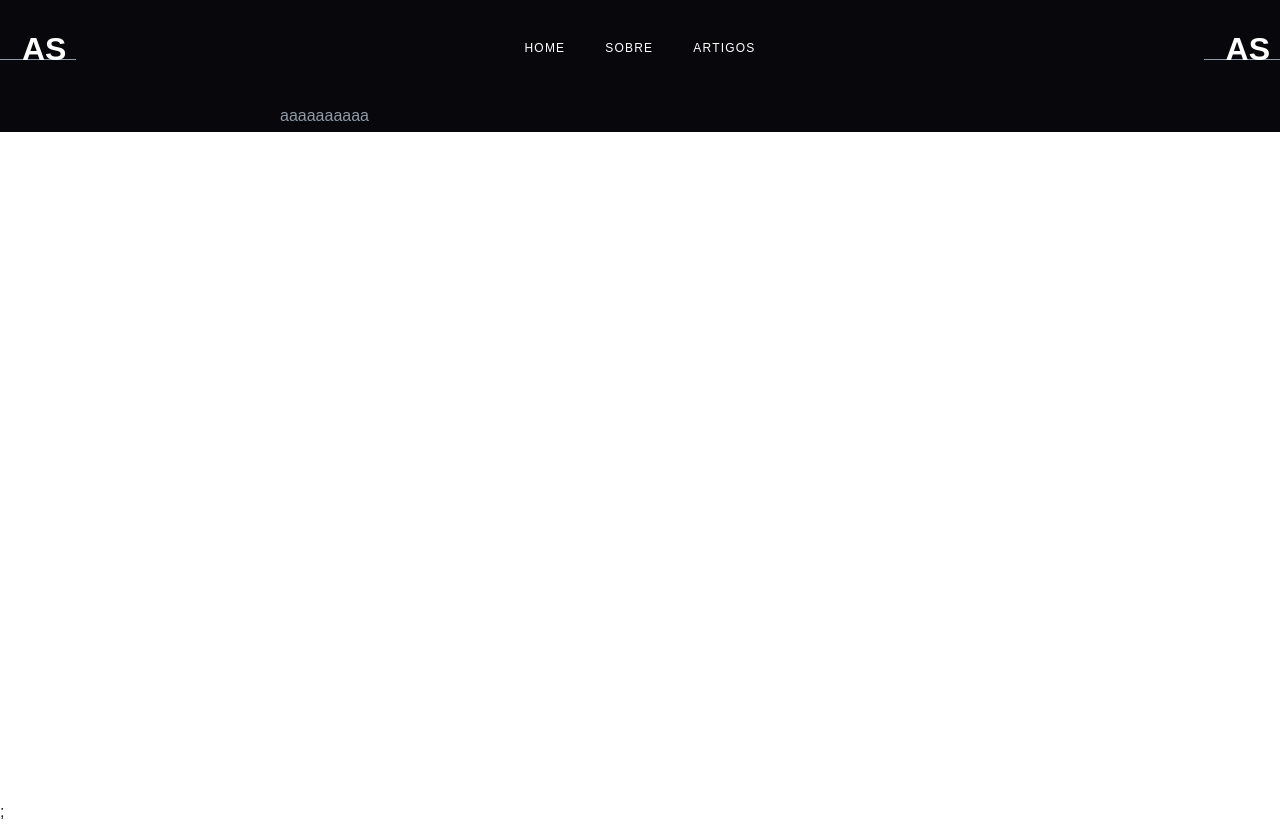
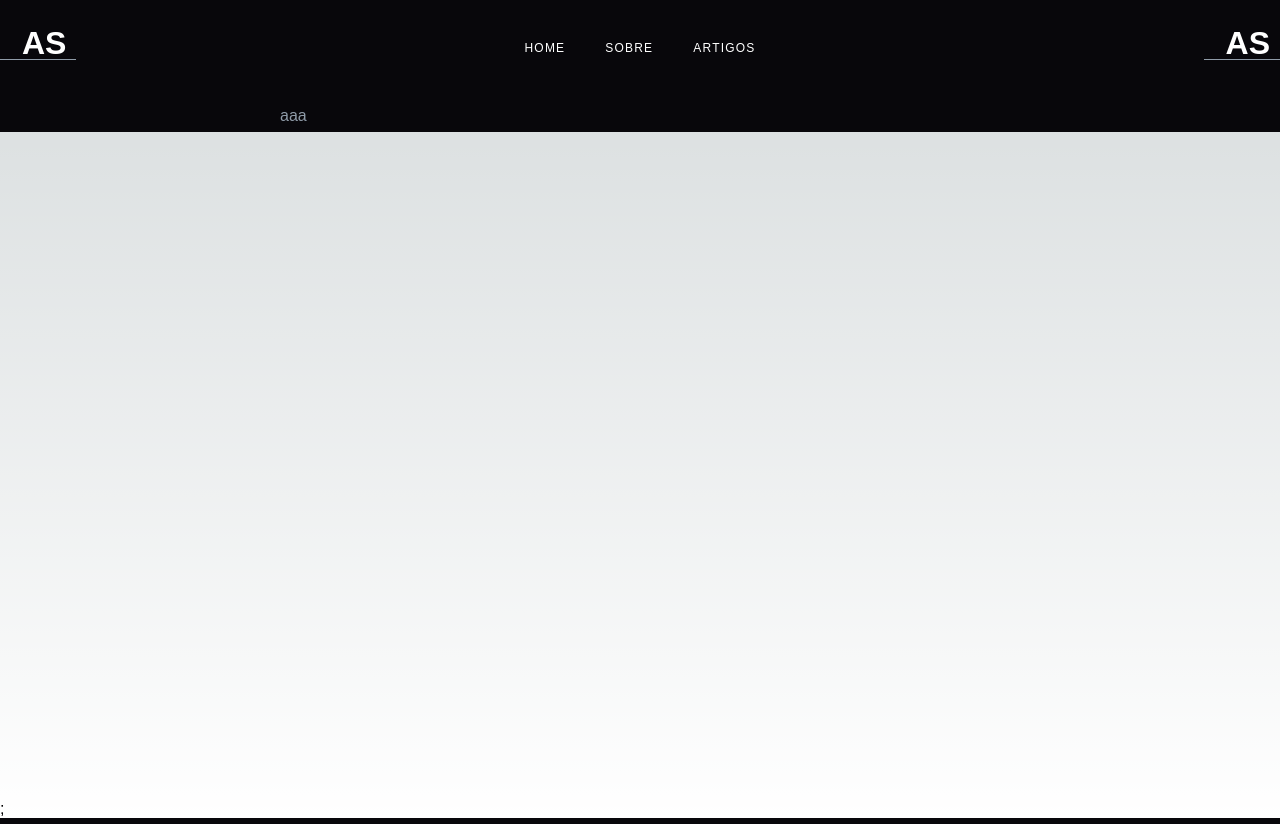
Before and after one commit to ArthurDotSaito/arthursaito.com, a Next.js app: page / in a window 1280 px wide. Built offline with nearby package versions, Linux system fonts and the light colour scheme; a web font is replaced by a local one.

Commit message:
remove light background from Chakra

```diff
--- a/package.json
+++ b/package.json
@@ -25,6 +25,7 @@
     "@types/react-dom": "^18",
     "eslint": "^8",
     "eslint-config-next": "13.5.4",
+    "eslint-plugin-unused-imports": "^3.0.0",
     "prettier": "^3.0.3",
     "typescript": "^5"
   }
--- a/src/app/Providers.tsx
+++ b/src/app/Providers.tsx
@@ -8,7 +8,7 @@ interface IProps {
 
 const Providers = ({ children }: IProps) => {
   return (
-    <ChakraProvider>
+    <ChakraProvider resetCSS={false} disableGlobalStyle={true}>
       <PrimeReactProvider value={{ ripple: true }}>{children}</PrimeReactProvider>;
     </ChakraProvider>
   );
--- a/src/pages/index.tsx
+++ b/src/pages/index.tsx
@@ -1,6 +1,3 @@
-import Page from '@/layout/Page';
-import { AppProps } from 'next/app';
-
 export default function Index() {
-  return <>aaaaaaaaaa</>;
+  return <>aaa</>;
 }
```
Also changed, not shown: .eslintrc.json, 1 other file (tests, documents, lock files or other folders).
